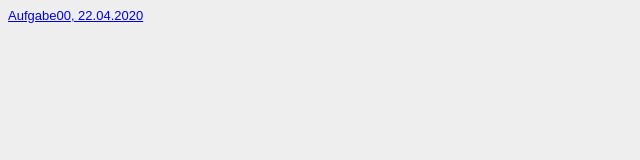
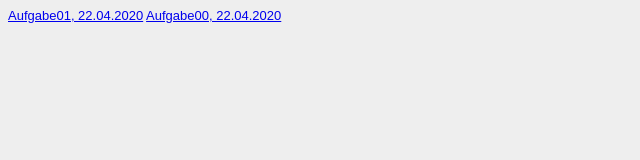
Before and after one commit to jk-jacki/GIS_SoSe2020, a plain HTML site: page Steckbrief/steckbrief.htm in a window 1280 px wide. Shown: the whole page, without its empty margins (0-640 px from the left). Drawn offline with Linux system fonts and the light colour scheme.

Commit message:
Steckbrief aktualisieren

```diff
--- a/Steckbrief/steckbrief.htm
+++ b/Steckbrief/steckbrief.htm
@@ -13,6 +13,7 @@ body {
 </head>
 <body>
 	<!-- Hier die Links zu den gelösten Aufgaben einstellen, aktuelle oben, alte stehen lassen! Format: Aufgabenbezeichnung, Datum -->
+	<a href="https://jk-jacki.github.io/GIS_SoSe2020/Aufgabe01/" target="_blank">Aufgabe01, 22.04.2020</a>
 	<a href="https://jk-jacki.github.io/GIS_SoSe2020/Aufgabe00/" target="_blank">Aufgabe00, 22.04.2020</a>
 </body>
 </html>
```
